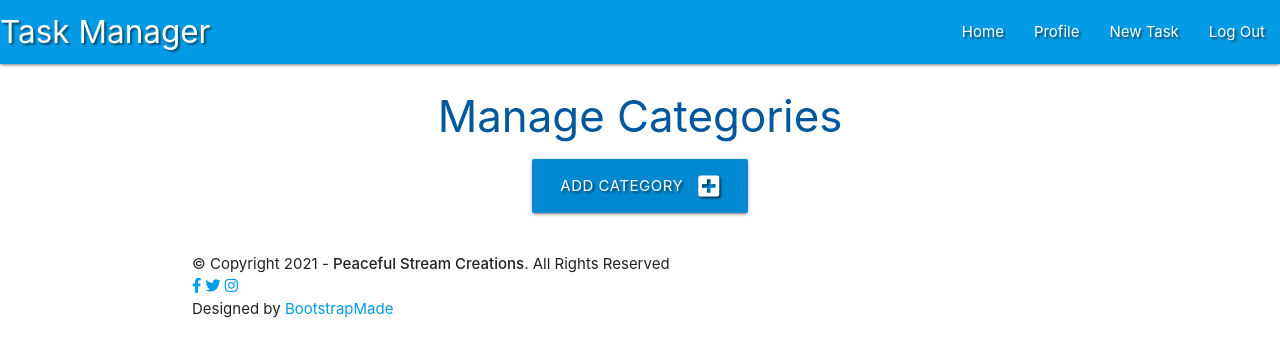
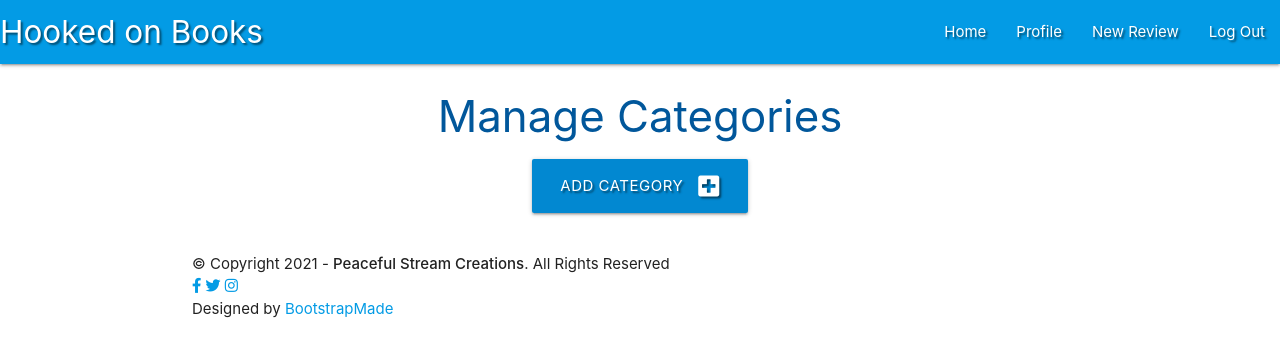
Before and after one commit to drubach/HookedOnBooks, a Flask app: page /get_genres in a window 1280 px wide. Shown: the top 357 px of the page. Run offline with Flask 2, Linux system fonts and the light colour scheme; the visitor is signed in with stand-in values (Sample User, id 1); data that the repository does not hold is empty; some libraries are stand-ins or nearby versions.

Commit message:
set basic page for base.html

```diff
--- a/templates/base.html
+++ b/templates/base.html
@@ -27,15 +27,15 @@
         <!-- top navbar -->
 		<nav class="nav-extended text-shadow light-blue darken-1">
 			<div class="nav-wrapper">
-				<a href="{{ url_for('get_tasks') }}" class="brand-logo">Task Manager</a>
+				<a href="{{ url_for('get_reviews') }}" class="brand-logo">Hooked on Books</a>
 				<a href="#" data-target="mobile-demo" class="sidenav-trigger right"><i class="fas fa-bars"></i></a>
 				<ul class="right hide-on-med-and-down">
-					<li><a href="{{ url_for('get_tasks') }}">Home</a></li>
+					<li><a href="{{ url_for('get_reviews') }}">Home</a></li>
                     {% if session.user %}
                         <li><a href="{{ url_for('profile', username=session['user']) }}">Profile</a></li>
-                        <li><a href="{{ url_for('add_task') }}">New Task</a></li>
+                        <li><a href="{{ url_for('add_review') }}">New Review</a></li>
                         {% if session.user|lower == "admin"|lower %}
-                            <li><a href="{{ url_for('get_categories') }}">Manage Categories</a></li>
+                            <li><a href="{{ url_for('get_genres') }}">Manage Genres</a></li>
                         {% endif %}
                         <li><a href="{{ url_for('logout') }}">Log Out</a></li>
                     {% else %}
@@ -49,12 +49,12 @@
         <!-- mobile sidenav -->
 		<ul class="sidenav" id="mobile-demo">
             <li><h4 class="center-align light-blue-text text-darken 4">Hooked on Books</h4></li>
-            <li><a href="{{ url_for('get_tasks') }}">Home</a></li>
+            <li><a href="{{ url_for('get_reviews') }}">Home</a></li>
             {% if session.user %}
                 <li><a href="{{ url_for('profile', username=session['user']) }}">Profile</a></li>
-                <li><a href="{{ url_for('add_task') }}">New Task</a></li>
+                <li><a href="{{ url_for('add_review') }}">New Review</a></li>
                 {% if session.user|lower == "admin"|lower %}
-                    <li><a href="{{ url_for('get_categories') }}">Manage Categories</a></li>
+                    <li><a href="{{ url_for('get_genres') }}">Manage Genres</a></li>
                 {% endif %}
                 <li><a href="{{ url_for('logout') }}">Log Out</a></li>
             {% else %}
```
